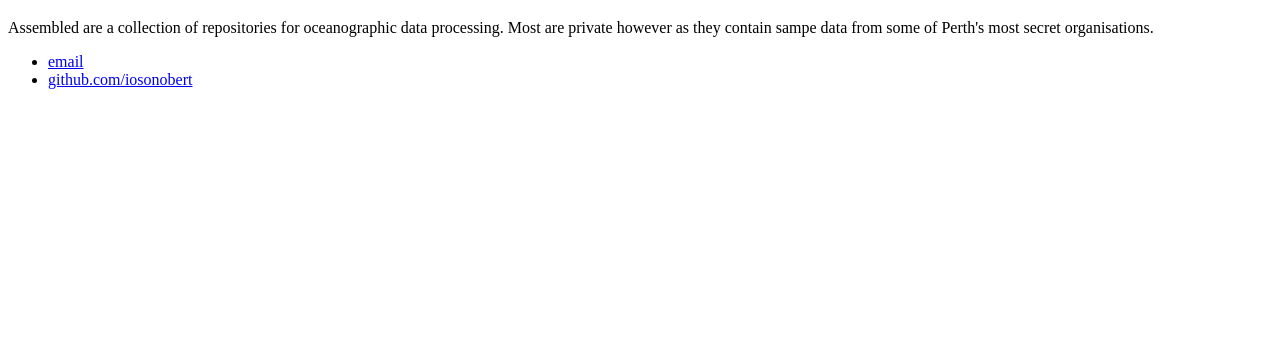
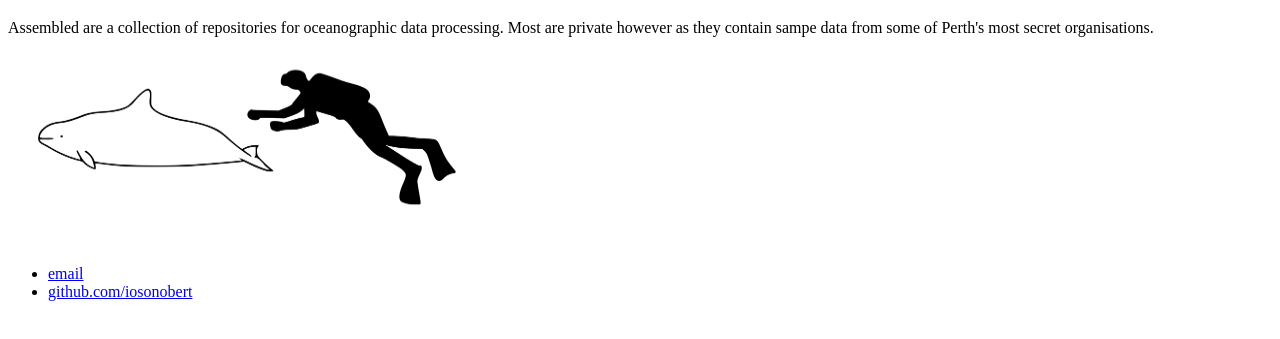
Before and after one commit to iosonobert/iosonobert.github.io, a plain HTML site: page index.html in a window 1280 px wide. Shown: the part 149-488 px from the top of the page. Drawn offline with Linux system fonts and the light colour scheme.

Commit message:
new index

```diff
--- a/index.html
+++ b/index.html
@@ -18,6 +18,9 @@
 				<p>Assembled are a collection of repositories for oceanographic data processing. Most are private however as they contain sampe data from some of Perth's most secret organisations. </p>
     		</div><!-- /.blurb -->
 		</div><!-- /.container -->
+		<div class="container">
+			<img src="images/1920px-Dall's_porpoise_size.svg.png" alt="dall" style="width:480px;height:192px;">
+		</div><!-- /.container -->
 		<footer>
     		<ul>
         		<li><a href="mailto:notaddingthisinstatictext@gmail.com">email</a></li>
```
Also changed, not shown: images/1920px-Dall's_porpoise_size.svg.png (added).
